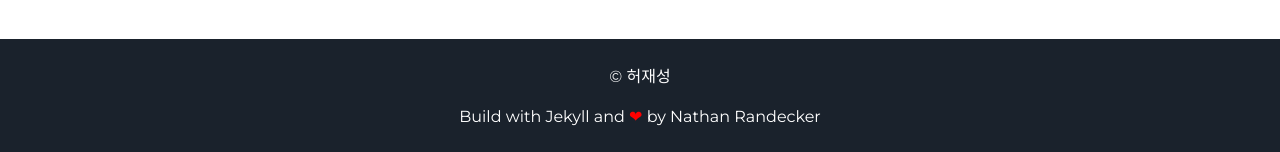
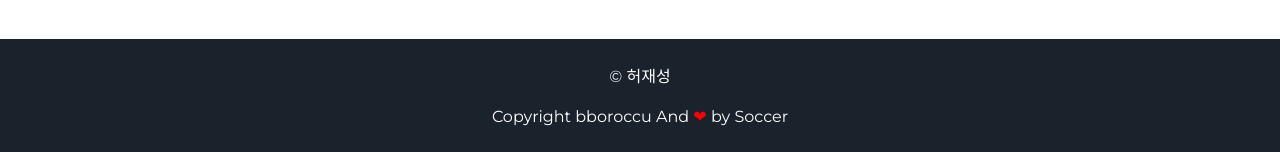
Before and after one commit to bboroccu/bboroccu.github.io, a Jekyll site: the page built from index.html, in a window 1280 px wide and 900 px high, scrolled down 1744 px. Shown: the part 745-897 px from the top of the window. Built offline with Jekyll 4.4.1, drawn with Linux system fonts in a browser that asks for light colours.

Commit message:
[수정사항] - copyright 추가

```diff
--- a/_includes/footer.html
+++ b/_includes/footer.html
@@ -1,6 +1,6 @@
 <footer class="footer">
     <p>&copy; {{site.username}}</p>
-    <p>Build with Jekyll and <span class="love">❤</span> by <a href="https://github.com/nrandecker">Nathan Randecker</a></p>
+    <p>Copyright bboroccu And <span class="love">❤</span> by Soccer</p>
 </footer>
 <script src="//cdn.jsdelivr.net/particles.js/2.0.0/particles.min.js"></script>
 <script src="{{ "/assets/js/sweet-scroll.min.js" | prepend: site.baseurl }}"></script>
```
